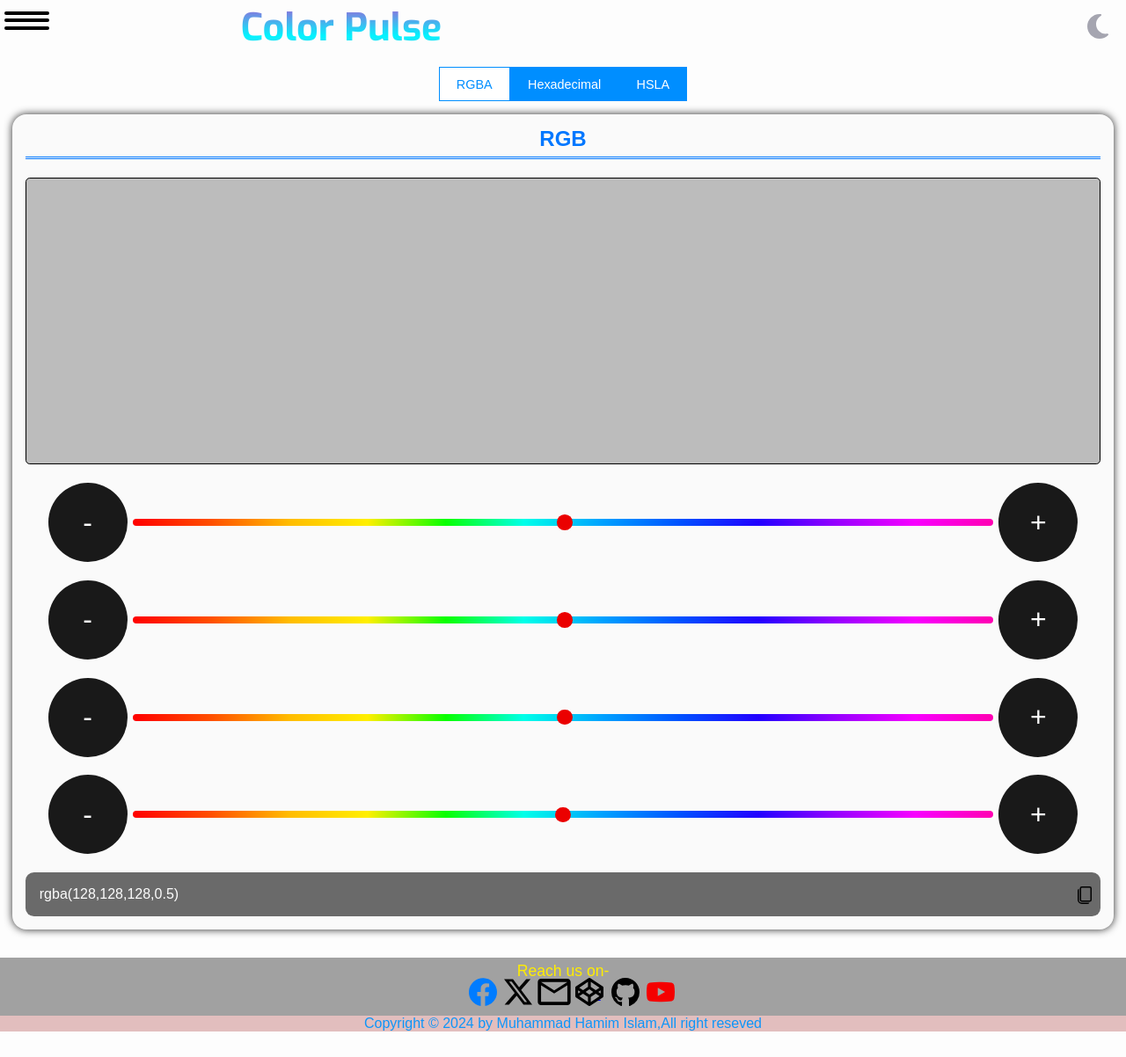
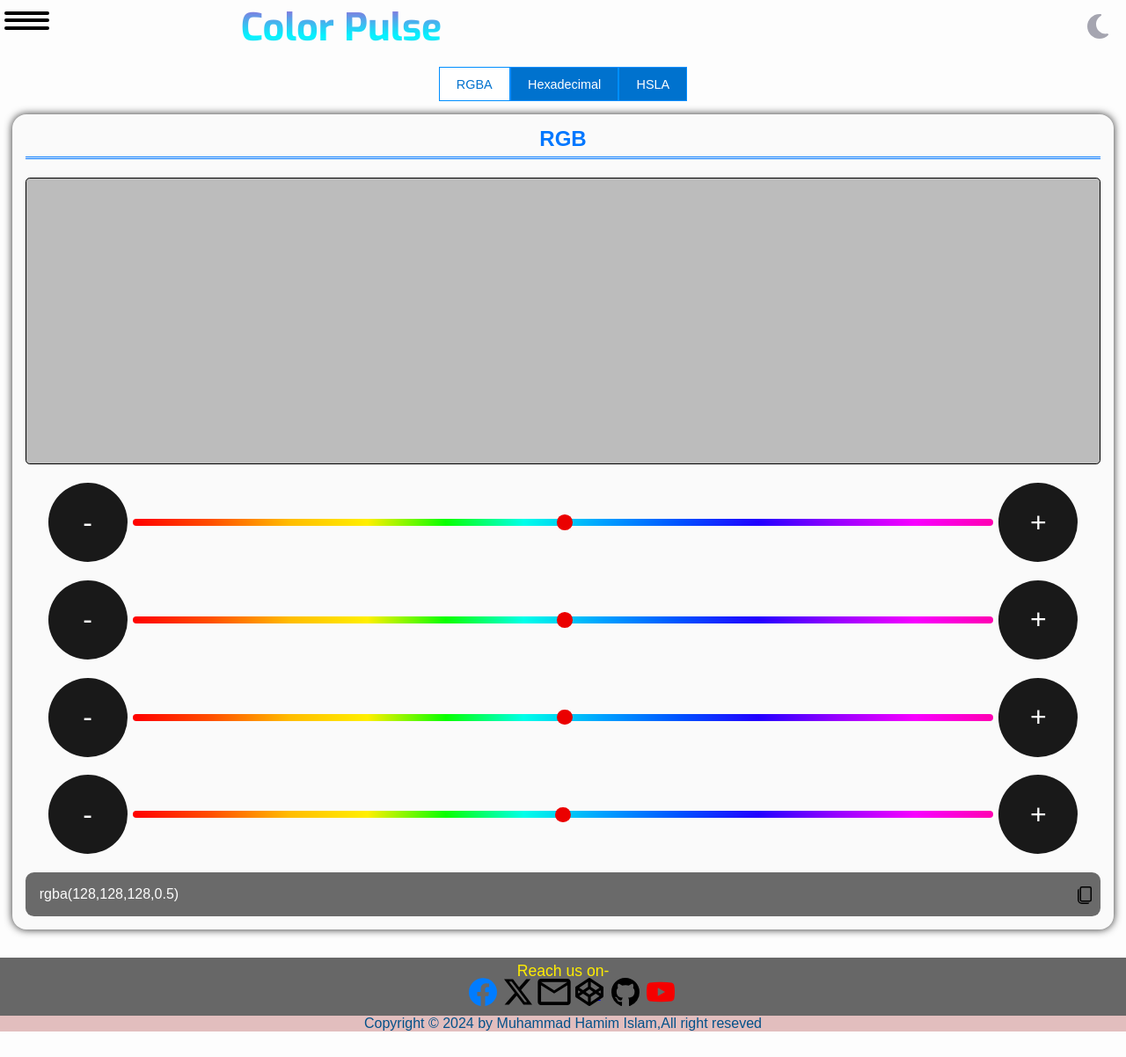
Before and after one commit to MuhammadHamimIslam/Color-Pulse, a plain HTML site: page index.html in a window 1280 px wide. Shown: the whole page at 88% size. Drawn offline with Linux system fonts and the light colour scheme.

Commit message:
Update style.css color-pulse v1.0.1
Color Pulse version 1.0.1 accessibility edited

```diff
--- a/style.css
+++ b/style.css
@@ -43,7 +43,7 @@ background: #008EFF;
 width: auto;
 }
 .tab-container button{
-  background: #008EFF;
+  background: #0072ce;
   color: #fff;
   border: 1px solid #008EFF;
   transition: all 0.4s linear;
@@ -181,7 +181,7 @@ box-shadow: 0 0 5px rgba(0, 0, 0, 0.2);
   display: flex;
 }
 button.active-btn{
-   color: #008EFF;
+   color: #0072ce;
   background-color: #fff
 }
 .header{
@@ -330,10 +330,9 @@ footer{
   position: relative;
   bottom: 0;
   text-align: center;
-  background: #A1A1A1;
+  background: #676767;
   width: 100%;
   height: auto;
-  color: #0093FCF0;
 }
 .social{
   width: 100%;
@@ -345,7 +344,8 @@ footer{
 #copyright {
   background: #E2BEBE;
  margin-top: 15px;
- font-size: 1rem
+ font-size: 1rem;
+ color: #035189;
 }
 .follow{
   color: #FFED00;
```
